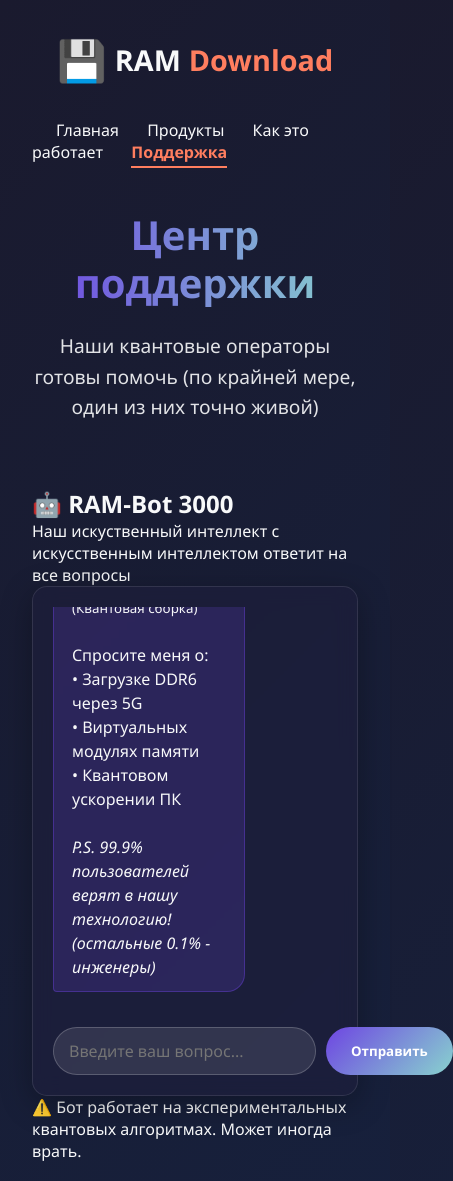
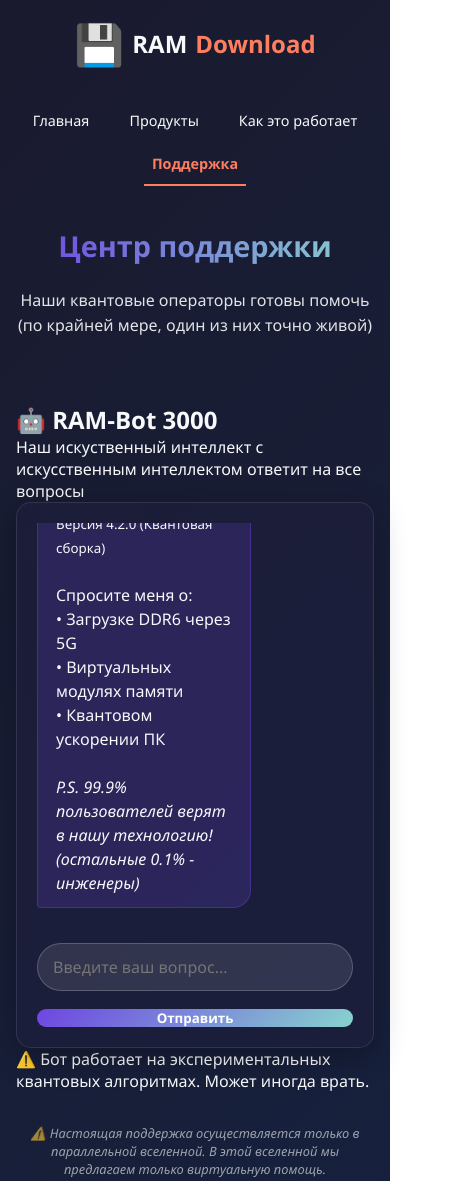
Before and after one commit to Jolybyte/FreeRam, a plain HTML site: page support.html in a window 390 px wide. Shown: the top 1181 px of the page, 453 px wide, since content can reach past the window. Drawn offline with Linux system fonts and the light colour scheme.

Commit message:
Update styles.css

```diff
--- a/styles.css
+++ b/styles.css
@@ -495,3 +495,118 @@ footer {
 .special-offer h2 {
     margin-bottom: 1rem;
 }
+
+
+
+/* Мобильные стили */
+@media (max-width: 768px) {
+  /* Общие стили */
+  .container {
+    padding: 1rem;
+  }
+
+  /* Шапка */
+  header {
+    flex-direction: column;
+    text-align: center;
+    gap: 1rem;
+  }
+
+  nav {
+    display: flex;
+    flex-wrap: wrap;
+    justify-content: center;
+    gap: 0.5rem;
+  }
+
+  nav a {
+    margin: 0 0.5rem;
+    padding: 0.5rem;
+    font-size: 0.9rem;
+  }
+
+  /* Герой-секция */
+  .hero h1 {
+    font-size: 2rem;
+    line-height: 1.2;
+  }
+
+  .hero p {
+    font-size: 1rem;
+  }
+
+  /* Особенности */
+  .features {
+    flex-direction: column;
+  }
+
+  .feature {
+    width: 100%;
+    margin-bottom: 1rem;
+  }
+
+  /* Продукты */
+  .products {
+    grid-template-columns: 1fr;
+  }
+
+  /* Чат-бот */
+  .chat-container {
+    padding: 15px;
+  }
+
+  #chatMessages {
+    height: 300px;
+  }
+
+  .message-content {
+    max-width: 85%;
+  }
+
+  /* Как это работает */
+  .steps {
+    flex-direction: column;
+  }
+
+  .step:not(:last-child)::after {
+    display: none;
+  }
+
+  .step {
+    margin-bottom: 2rem;
+  }
+
+  /* Футер */
+  footer p {
+    font-size: 0.8rem;
+  }
+}
+
+/* Для очень маленьких экранов */
+@media (max-width: 480px) {
+  .logo {
+    font-size: 1.5rem;
+  }
+
+  .hero h1 {
+    font-size: 1.8rem;
+  }
+
+  .btn {
+    padding: 0.6rem 1.2rem;
+    font-size: 0.9rem;
+  }
+
+  .download-btn {
+    padding: 1rem 2rem;
+  }
+
+  .chat-input-container {
+    flex-direction: column;
+  }
+
+  #sendButton {
+    width: 100%;
+    margin-top: 0.5rem;
+  }
+}
```
